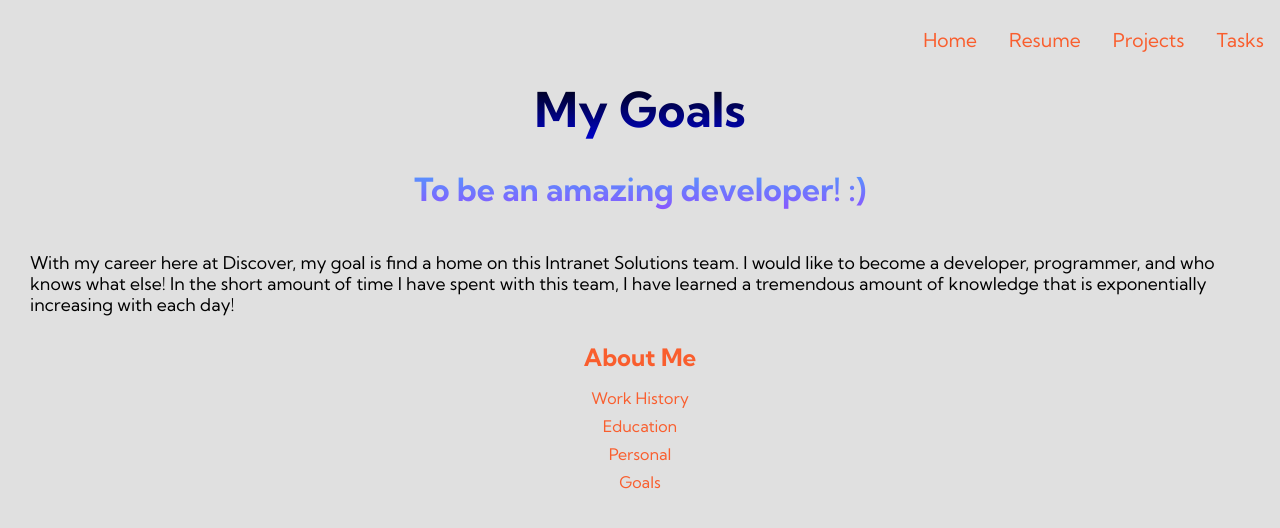
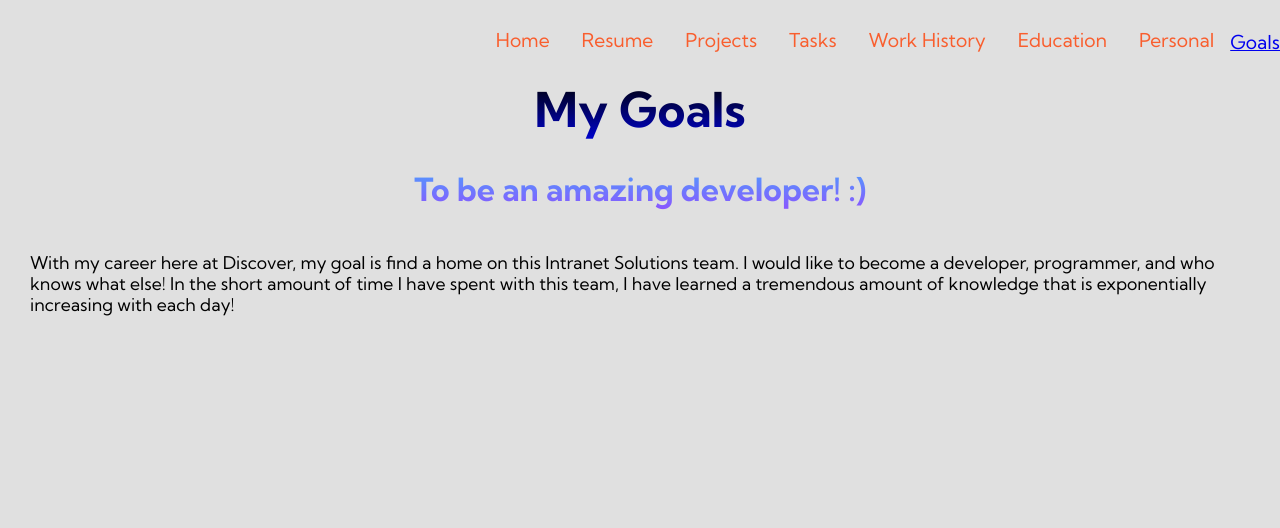
Before and after one commit to tjakubc/Interview, a plain HTML site: page goals.html in a window 1280 px wide. Drawn offline with Linux system fonts and the light colour scheme.

Commit message:
Update goals.html

```diff
--- a/goals.html
+++ b/goals.html
@@ -30,6 +30,14 @@
                 <a href="/projects.html" class="navbar__links">Projects</a>
                 <li class="navbar__item">
                 <a href="/tasks.html" class="navbar__links">Tasks</a>
+                <li class="navbar__item">
+                <a href="/work_history.html" class="navbar__links">Work History</a>
+                <li class="navbar__item">
+                <a href="/education.html" class="navbar__links">Education</a>
+                <li class="navbar__item">
+                <a href="/personal.html" class="navbar__links">Personal</a>
+                <li class="navbar__item">
+                <a href="/goals.html" class="active_navbar__links">Goals</a>
             </li>
         </ul>
     </div>
@@ -40,36 +48,10 @@
 <div class="test">
     <h1 class="Header1">My Goals</h1>
     <h2 class="Header2">To be an amazing developer! :)</h2>
-    <!-- <p class="body_text">Subject</p> -->
     <p class="body_text2">With my career here at Discover, my goal is find a home on this Intranet Solutions team. I would like to become a developer, programmer, and who knows what else! In the short amount of time I have spent with this team, I have learned a tremendous amount of knowledge that is exponentially increasing with each day!</p>
-    <!-- <div class="button">
-        <button class="main__btn"><a href="/">Button</a>
-        </button>
-    </div> -->
-</div>
-
-<!--footer section-->
-<div class="footer__container">
-    <div class="footer__links">
-        <div class="footer__link--wrapper">
-            <div class="footer__link--items">
-                <h2>About Me</h2>
-                <a href="/work_history.html">Work History</a>
-                <a href="/education.html">Education</a>
-                <a href="/personal.html">Personal</a>
-                <a href="/goals.html">Goals</a>
-            </div>
-        </div>
-    </div>
 </div>
 
 <script src="app.js"></script>
 
 </body>
 </html>
-
-
-
-<!-- comment = ctrl + k + c -->
-<!-- comment -->
-<!-- comment -->
```
